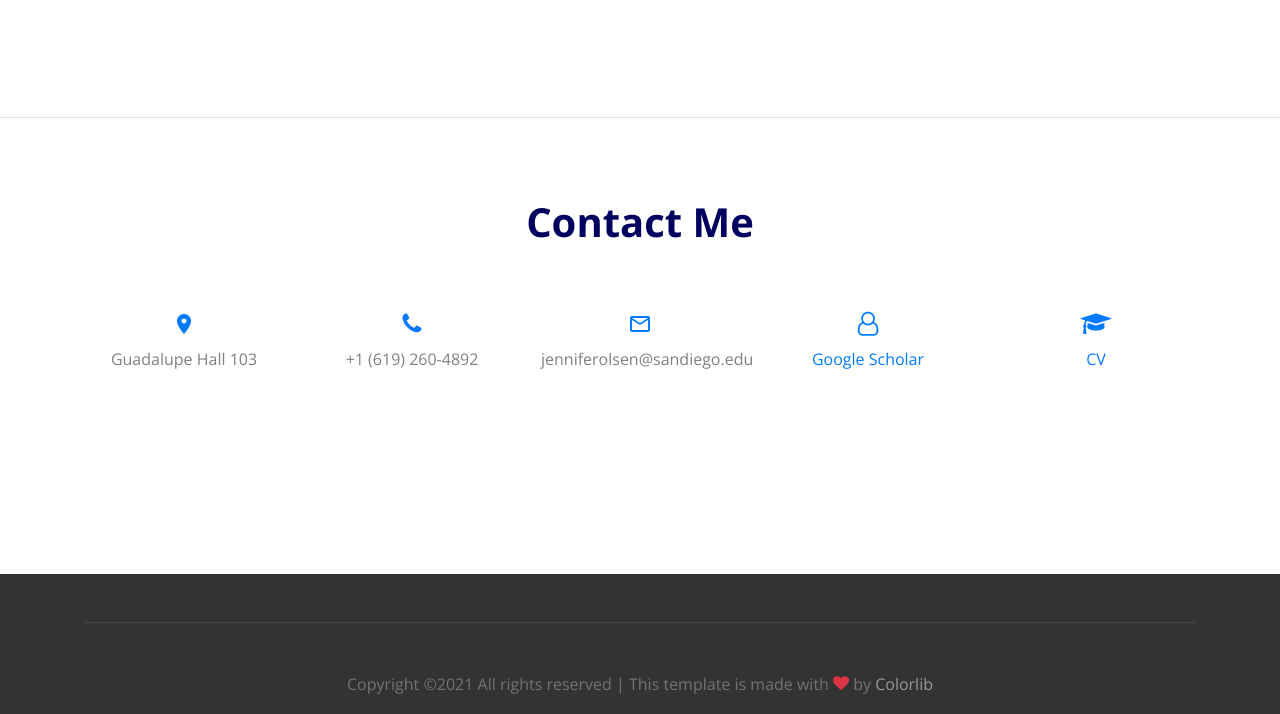
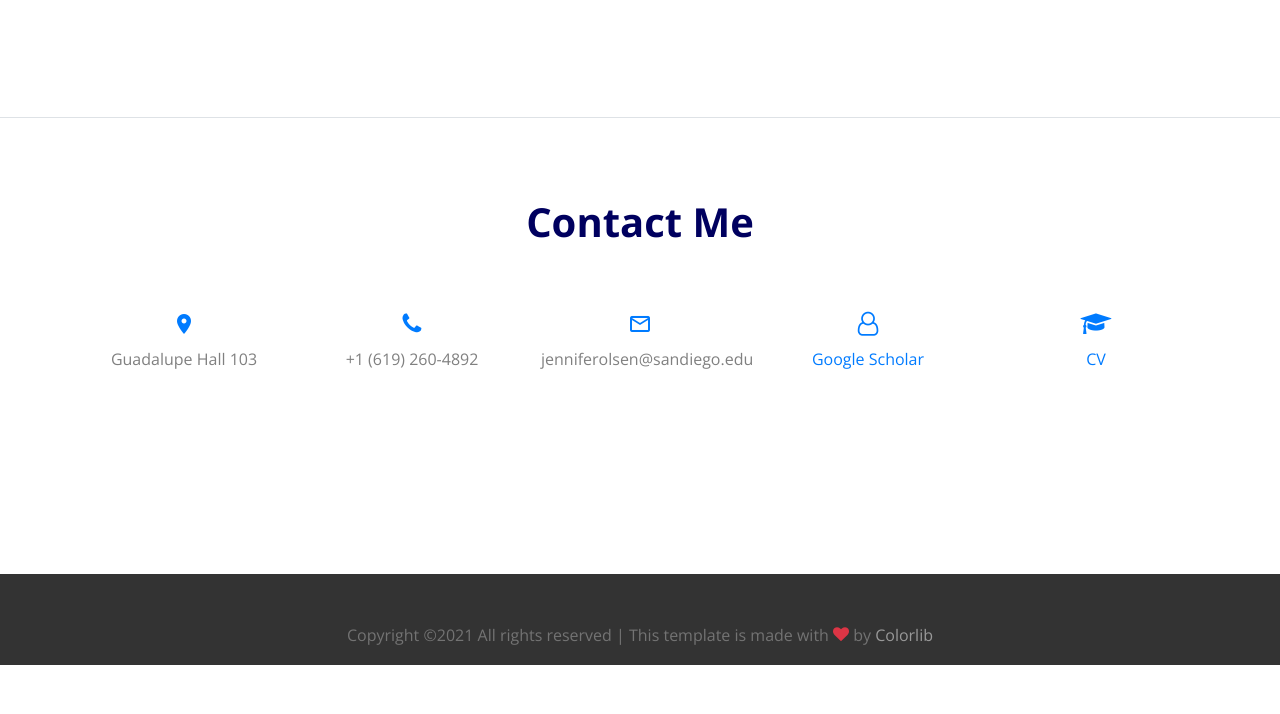
Before and after one commit to jkolsen/jkolsen.github.io, a plain HTML site: page index.html in a window 1280 px wide. Shown: the part 3054-3768 px from the top of the page. After the commit the page ends 3719 px from the top, so only its background shows below. Drawn offline with nearby package versions, Linux system fonts and the light colour scheme; a script that the page names is missing; files whose address does not match are found by name.

Commit message:
smaller footer

```diff
--- a/index.html
+++ b/index.html
@@ -479,14 +479,12 @@
 
         <div class="row pt-5 mt-5 text-center">
           <div class="col-md-12">
-            <div class="border-top pt-5">
               <p>
             <!-- Link back to Colorlib can't be removed. Template is licensed under CC BY 3.0. -->
             Copyright &copy;<script>document.write(new Date().getFullYear());</script> All rights reserved | This template is made with <i class="icon-heart text-danger" aria-hidden="true"></i> by <a href="https://colorlib.com" target="_blank" >Colorlib</a>
             <!-- Link back to Colorlib can't be removed. Template is licensed under CC BY 3.0. -->
             </p>
 
-            </div>
           </div>
 
         </div>
```
